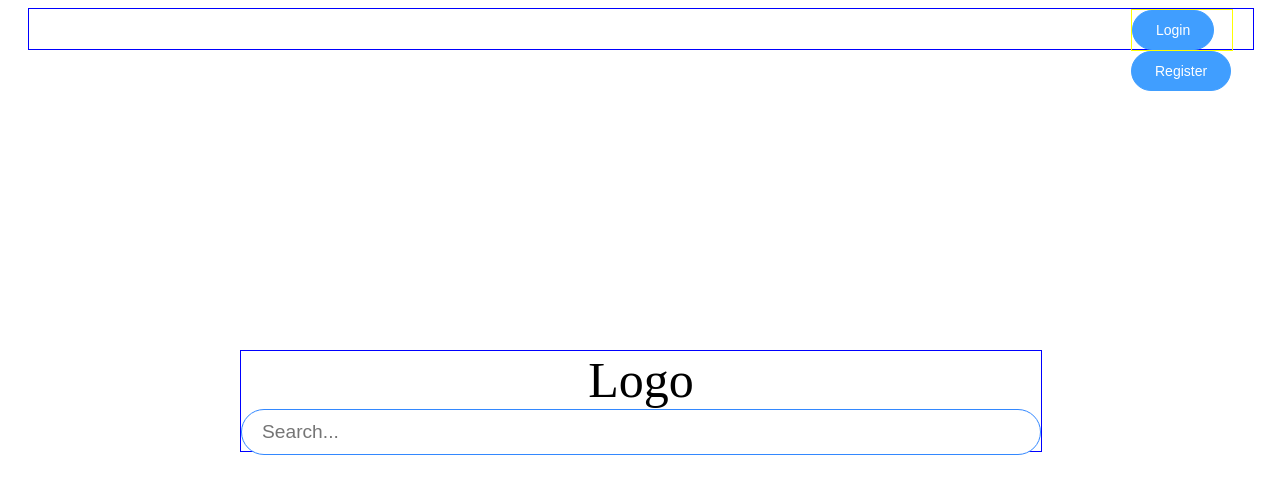
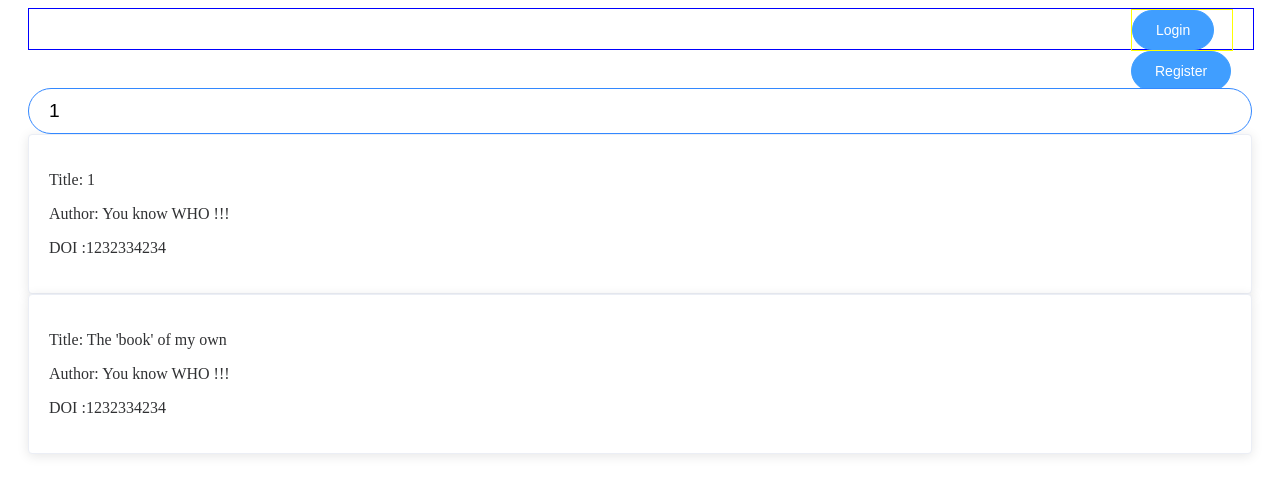
Before and after one commit to researchcomment/Kommentar-App, a Vue app in the folder kommentar-app/: page /search/1 in a window 1280 px wide. Shown: the top 494 px of the page. Built offline with nearby package versions, Linux system fonts and the light colour scheme.

Commit message:
complete Search Page.

```diff
--- a/kommentar-app/src/App.vue
+++ b/kommentar-app/src/App.vue
@@ -5,7 +5,7 @@
         <Account></Account>
       </el-header>
       <el-main>
-        <Home></Home>
+        <router-view/>
       </el-main>
     </el-container>
 
--- a/kommentar-app/src/components/Search/searchBar.vue
+++ b/kommentar-app/src/components/Search/searchBar.vue
@@ -1,6 +1,7 @@
 <template>
     <div>
        <input
+        v-focus
         v-model="searchText"
         placeholder="Search..."
         class="input-search"
@@ -27,7 +28,14 @@
                 }
 
             },
-        }
+        },
+        directives: {
+            focus: {
+                inserted: function (el) {
+                    el.focus()
+                }
+            }
+    }
     }
 </script>
 
--- a/kommentar-app/src/components/Search/searchItem.vue
+++ b/kommentar-app/src/components/Search/searchItem.vue
@@ -1,12 +1,19 @@
 <template>
     <div>
-        书名1 简介XXX
+        <!-- Basic Information of this Book -->
+        <el-card class="box-card"
+            :href="book.url">
+            <p>Title: {{book.title}}</p>
+            <p>Author: {{book.author}}</p>
+            <p>DOI :{{book.doi}}</p>
+        </el-card>
+
     </div>
 </template>
 
 <script>
     export default {
-
+        props:["book"]
     }
 </script>
 
--- a/kommentar-app/src/store/modules/worklist.js
+++ b/kommentar-app/src/store/modules/worklist.js
@@ -13,15 +13,21 @@ const actions = {
         //commit('setlist',list)
 
         //give the first 10 information(Todo), can reuse changepage
+
         let returnValue={
             list:[
+                {
+                    title:keyword,
+                    author:"You know WHO !!!",
+                    doi:"1232334234"
+                },
                 {
                     title:"The 'book' of my own ",
                     author:"You know WHO !!!",
                     doi:"1232334234"
                 }
             ],
-            length:1
+            length:2
         }
         return returnValue;
     },
--- a/kommentar-app/src/views/Search.vue
+++ b/kommentar-app/src/views/Search.vue
@@ -4,7 +4,7 @@
         <searchBar :search="searchText" ></searchBar>
 
         <div v-for="item in searchResultList" v-bind:key="item.id">
-            <searchItem :info="item"/>
+            <searchItem :book="item"/>
         </div>
 
         <div v-if="searchResultList.length==0">
@@ -29,9 +29,15 @@
         },
         computed:{
             searchText(){
+                if (!this.$route.params.searchText) {
+                    this.$message.warning("Search cannot be empty");
+                }
                 return this.$route.params.searchText;
             },
 
+        },
+        created(){
+            this.getSearchResult()
         },
         beforeRouteUpdate(to, from, next){
             next();
@@ -39,12 +45,14 @@
         },
         methods:{
             getSearchResult(){
-                this.searchResultList = this.$store.dispatch('worklist/search',this.searchText).list;
+               this.$store.dispatch('worklist/search',{keyword:this.searchText}).then((result) =>{
+                    this.searchResultList = result.list;
+               });
             }
         }
     }
 </script>
 
-<style lang="scss" scoped>
+<style>
 
 </style>
--- a/kommentar-app/src/views/howToUseCrossref.vue
+++ b/kommentar-app/src/views/howToUseCrossref.vue
@@ -24,6 +24,11 @@
 	            username:"123123",
                 password:"123123123"
             }))
+            //how to get result from vuex
+            this.$store.dispatch('worklist/search',{keyword:"input"}).then((result) =>{
+                console.log(result.length);
+                this.searchResultList = result.list;
+            });
         }
     }
 </script>
```
Also changed, not shown: kommentar-app/src/router/index.js (+0 -27 lines).
